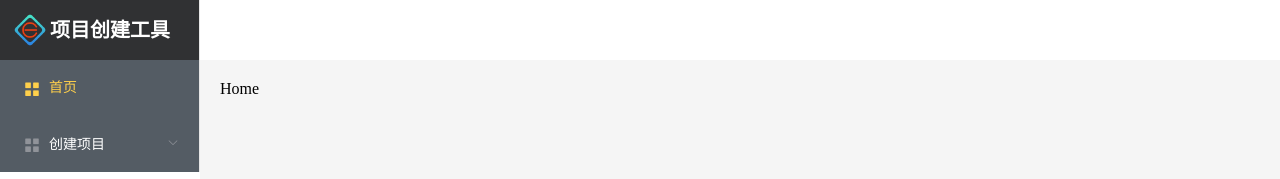
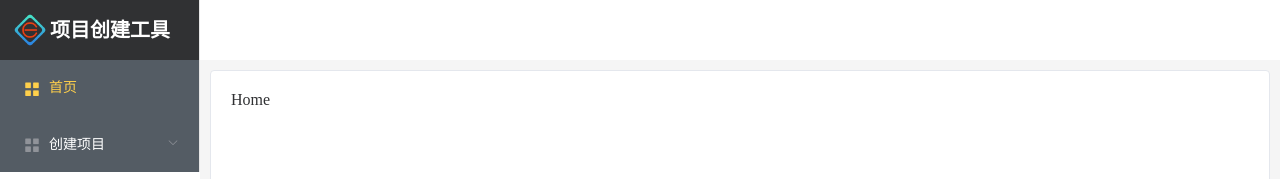
Before and after one commit to SonDemigods/project_init, a Vue app: page /#/Home in a window 1280 px wide. Shown: the top 179 px of the page. Built offline with nearby package versions, Linux system fonts and the light colour scheme; some icons are missing.

Commit message:
feat:添加主显示区卡片样式。

```diff
--- a/src/layout/index.vue
+++ b/src/layout/index.vue
@@ -24,7 +24,9 @@
 
       <!-- main 主显示区 START -->
       <el-main class="pi-main">
-        <Main />
+        <el-card shadow="hover" class="main-card">
+          <Main />
+        </el-card>
       </el-main>
       <!-- main 主显示区 END -->
 
@@ -124,6 +126,11 @@ export default defineComponent({
     height: calc(100vh - 100px);
     background: #f5f5f5;
     box-sizing: border-box;
+    padding: 10px;
+
+    .main-card {
+      height: calc(100vh - 122px);
+    }
   }
 
   &-footer {
```
